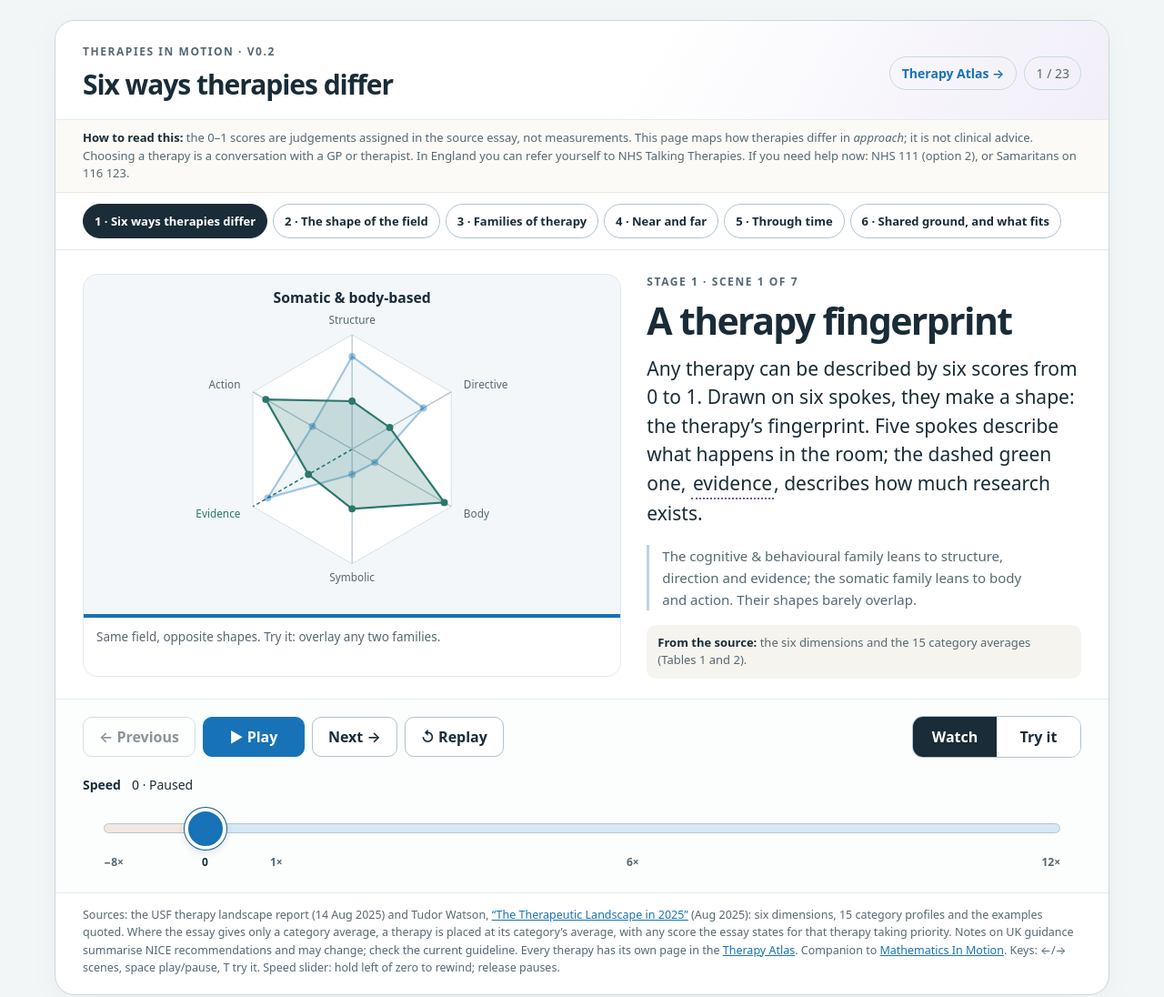
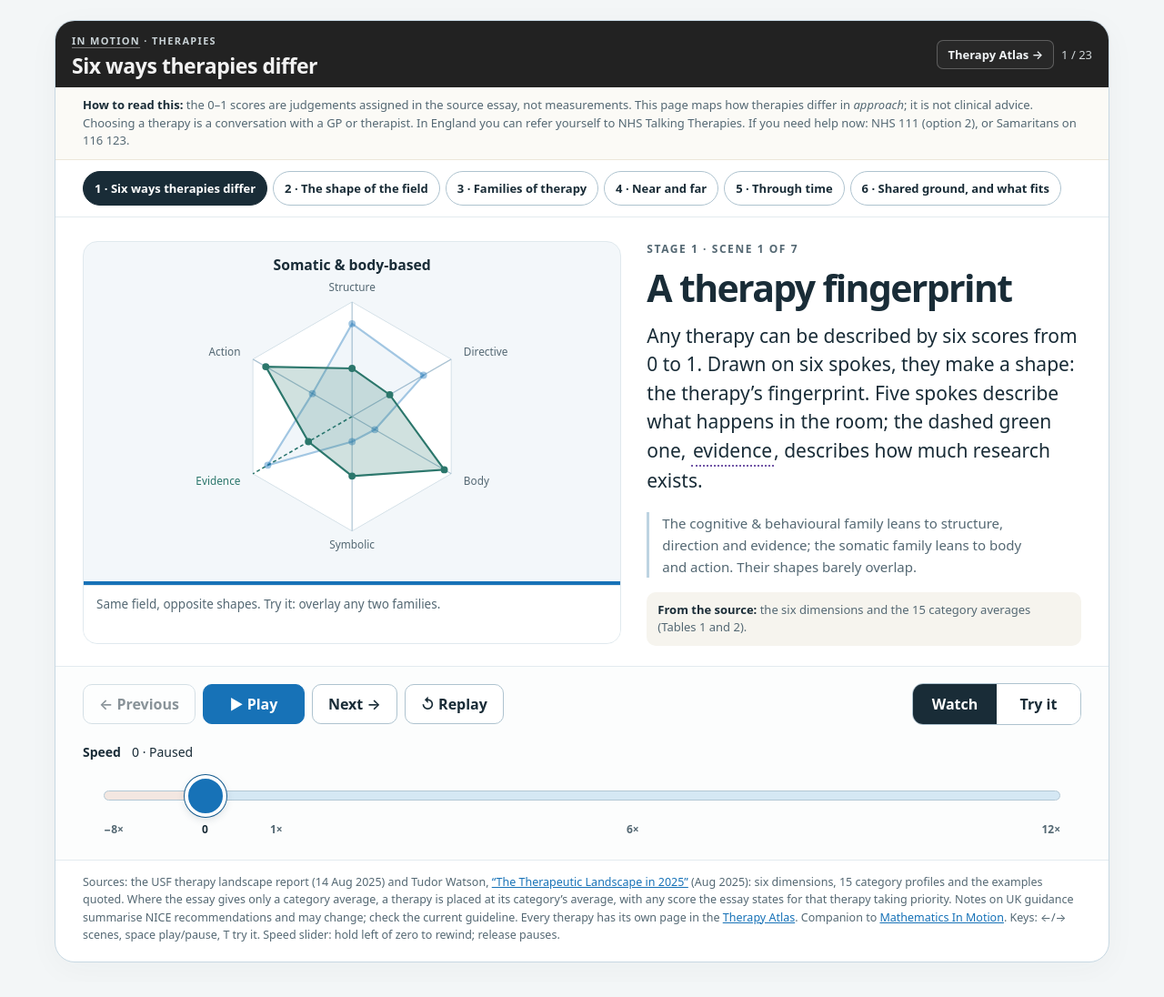
Before and after one commit to Tudor74/mathematics-in-motion, a plain HTML site: page therapies/index.html in a window 1280 px wide. Shown: the whole page at 91% size. Drawn offline with Linux system fonts and the light colour scheme.

Commit message:
Match the shared In Motion banner
Replace the light gradient header with the dark banner used by the other
courses: an "In Motion · <course>" line linking to the homepage above the
title, the same title size and counter style, dark-style header links,
and the course line hidden below 760px.

```diff
--- a/therapies/index.html
+++ b/therapies/index.html
@@ -107,16 +107,31 @@ dialog::backdrop{background:#192c3755}
  .try input[type=range]{width:120px}
 }
 @media (prefers-reduced-motion:reduce){*{scroll-behavior:auto!important}}
+/* Shared In Motion banner: the same dark band, course line and title as the other courses. */
+header{min-height:58px;padding:6px 18px;align-items:center;gap:12px;background:#222;color:#f2f2f2;border-bottom:0}
+header h1{font-size:23px;line-height:1.22;font-weight:580;letter-spacing:-.02em;color:#f2f2f2;overflow-wrap:anywhere}
+header>div:first-child{padding:4px 0;min-width:0}
+.brand{font-size:11px;letter-spacing:.12em;text-transform:uppercase;color:#c9d2d6;font-weight:650;margin:0 0 1px}
+.brand a{position:relative;z-index:4;color:inherit;text-decoration:underline;text-decoration-color:#ffffff66;text-underline-offset:3px;display:inline-block;min-height:24px;line-height:24px}
+.brand a:hover{color:#fff}
+header a:focus-visible{outline:2px solid #acd4ef;outline-offset:2px}
+header .counter{border:0;padding:0;border-radius:0;font-size:13px;color:#d0d6d9}
+header .header-link,header nav a{color:#f1f4f6;border:1px solid #ffffff40;background:#ffffff08;border-radius:7px;padding:6px 11px;font-size:13px;font-weight:600;text-decoration:none;white-space:nowrap;display:inline-block}
+header .header-link:hover,header nav a:hover{background:#ffffff17;border-color:#ffffff66}
+@media(max-width:760px){header{padding:6px 12px}header h1{font-size:20px}.brand{display:none}}
+@media(max-width:380px){header{gap:6px}header h1{font-size:18px}}
+@media(forced-colors:active){header{background:Canvas;color:CanvasText;border-bottom:1px solid CanvasText}header h1{color:CanvasText}}
+@media print{header{background:#fff;color:#192c37}header h1,header .counter{color:#192c37}}
 </style>
 </head>
 <body>
 <main class="frame" id="app" aria-label="Therapies In Motion: an animated map of how therapies differ">
 <header>
  <div>
-  <p class="eyebrow" id="stage-eyebrow">Therapies In Motion · v0.2</p>
+  <p class="brand" id="stage-eyebrow"><a href="https://in-motion.puter.site/" title="All In Motion courses">In Motion</a> · Therapies</p>
   <h1 id="stage-title">Six ways therapies differ</h1>
  </div>
- <div style="display:flex;gap:8px;align-items:center;flex-wrap:wrap;justify-content:flex-end"><a href="atlas.html" style="font-size:14px;font-weight:600;text-decoration:none;border:1px solid var(--line);border-radius:30px;padding:8px 13px;color:var(--blue);white-space:nowrap">Therapy Atlas →</a><div class="counter" id="counter" aria-live="polite">1 / 23</div></div>
+ <div style="display:flex;gap:8px;align-items:center;flex-wrap:wrap;justify-content:flex-end"><a class="header-link" href="atlas.html">Therapy Atlas →</a><div class="counter" id="counter" aria-live="polite">1 / 23</div></div>
 </header>
 <p class="honest"><strong>How to read this:</strong> the 0–1 scores are judgements assigned in the source essay, not measurements. This page maps how therapies differ in <em>approach</em>; it is not clinical advice. Choosing a therapy is a conversation with a GP or therapist. In England you can refer yourself to NHS Talking Therapies. If you need help now: NHS 111 (option 2), or Samaritans on 116 123.</p>
 <nav class="stages" id="stages" aria-label="Stages"></nav>
```
Also changed, not shown: therapies/atlas.html (+16 -1 lines).
